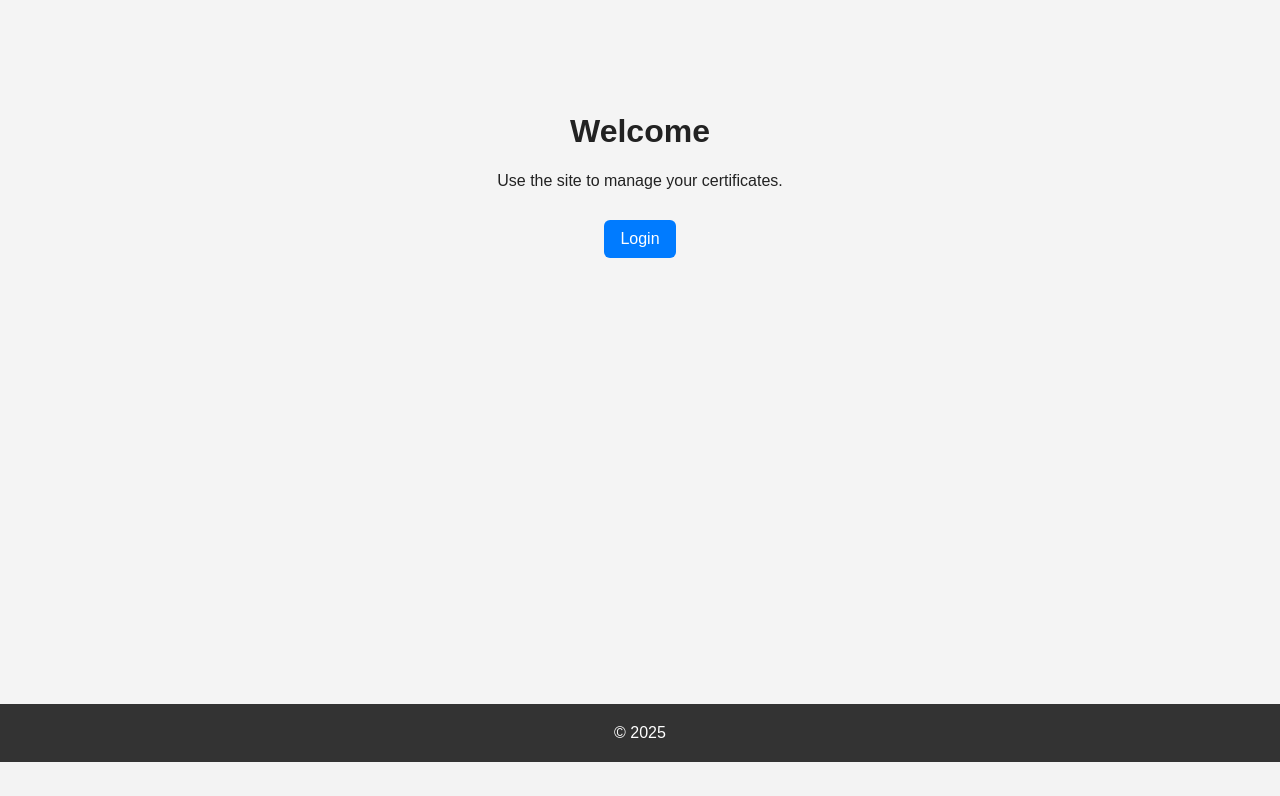
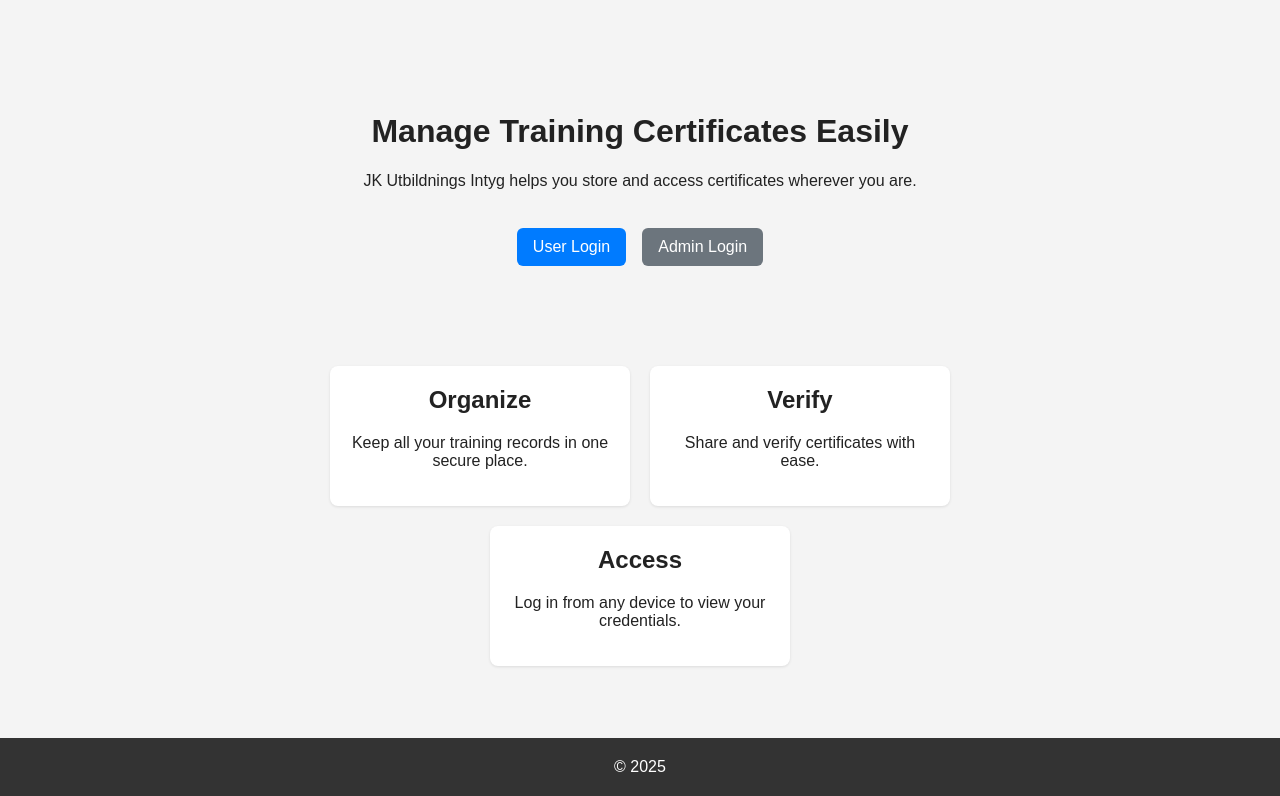
Before and after one commit to Mr-cool08/JK-utbildnings-intyg, a Flask app: page / in a window 1280 px wide. Shown: the part 38-834 px from the top of the page. Before the commit the page ends 800 px from the top, so only its background shows below. Run offline with Flask 3, Linux system fonts and the light colour scheme.

Commit message:
Improve home page with feature section

```diff
--- a/static/css/base.css
+++ b/static/css/base.css
@@ -180,3 +180,40 @@ footer {
     background: #333;
     color: #fff;
 }
+
+.hero .actions {
+    margin-top: 24px;
+    display: flex;
+    justify-content: center;
+    gap: 16px;
+}
+
+a.btn.secondary {
+    background: #6c757d;
+}
+
+a.btn.secondary:hover {
+    background: #545b62;
+}
+
+.features {
+    display: flex;
+    flex-wrap: wrap;
+    justify-content: center;
+    gap: 20px;
+    padding: 40px 20px;
+}
+
+.feature {
+    background: #fff;
+    padding: 20px;
+    border-radius: 8px;
+    box-shadow: 0 1px 3px rgba(0, 0, 0, 0.1);
+    max-width: 260px;
+    flex: 1 1 250px;
+    text-align: center;
+}
+
+.feature h2 {
+    margin-top: 0;
+}
--- a/templates/index.html
+++ b/templates/index.html
@@ -1,9 +1,27 @@
 {% extends 'base.html' %}
-{% block title %}Home{% endblock %}
+{% block title %}Welcome{% endblock %}
 {% block content %}
 <div class="hero">
-    <h1>Welcome</h1>
-    <p>Use the site to manage your certificates.</p>
-    <a class="btn" href="/login">Login</a>
+    <h1>Manage Training Certificates Easily</h1>
+    <p>JK Utbildnings Intyg helps you store and access certificates wherever you are.</p>
+    <div class="actions">
+        <a class="btn" href="/login">User Login</a>
+        <a class="btn secondary" href="/login_admin">Admin Login</a>
+    </div>
 </div>
+
+<section class="features">
+    <div class="feature">
+        <h2>Organize</h2>
+        <p>Keep all your training records in one secure place.</p>
+    </div>
+    <div class="feature">
+        <h2>Verify</h2>
+        <p>Share and verify certificates with ease.</p>
+    </div>
+    <div class="feature">
+        <h2>Access</h2>
+        <p>Log in from any device to view your credentials.</p>
+    </div>
+</section>
 {% endblock %}
```
